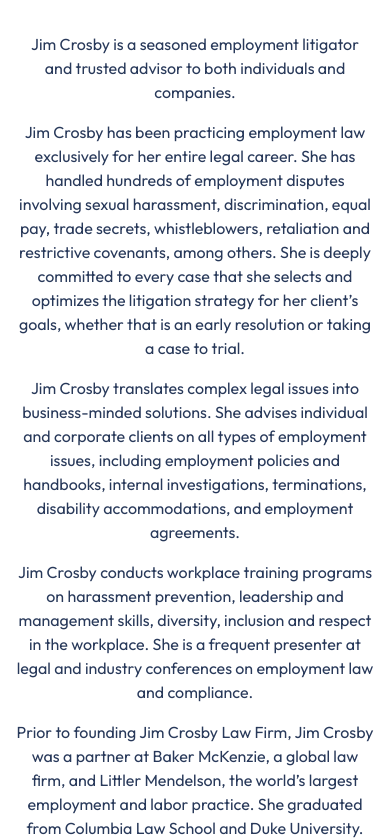
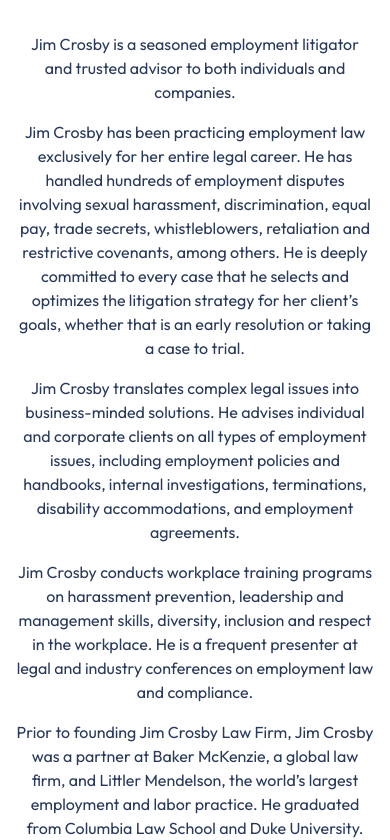
Before and after one commit to stanleyHayes/jimcrosbylawfirm, a React (Create React App) app: page /about in a window 390 px wide. Shown: the part 926-1766 px from the top of the page. Built offline with nearby package versions, Linux system fonts and the light colour scheme.

Commit message:
Change phone numbers

```diff
--- a/src/components/headers/top-navbar/desktop/desktop-tob-nav-bar.js
+++ b/src/components/headers/top-navbar/desktop/desktop-tob-nav-bar.js
@@ -35,8 +35,8 @@ const DesktopTobNavBar = () => {
                                     }}
                                 />
                             }
-                            link="tel:+447537167228"
-                            value="+447537167228"
+                            link="tel:+447424969958"
+                            value="+447424969958"
                         />
 
                         <ContactLink
--- a/src/pages/about/about-page.js
+++ b/src/pages/about/about-page.js
@@ -26,14 +26,14 @@ const AboutPage = () => {
                         companies.
                     </Typography>
                     <Typography variant="body1" sx={{color: 'text.primary', mb: 2}} align="center">
-                        Jim Crosby has been practicing employment law exclusively for her entire legal career. She has
+                        Jim Crosby has been practicing employment law exclusively for her entire legal career. He has
                         handled hundreds of employment disputes involving sexual harassment, discrimination, equal pay,
-                        trade secrets, whistleblowers, retaliation and restrictive covenants, among others. She is
-                        deeply committed to every case that she selects and optimizes the litigation strategy for her
+                        trade secrets, whistleblowers, retaliation and restrictive covenants, among others. He is
+                        deeply committed to every case that he selects and optimizes the litigation strategy for her
                         client’s goals, whether that is an early resolution or taking a case to trial.
                     </Typography>
                     <Typography variant="body1" sx={{color: 'text.primary', mb: 2}} align="center">
-                        Jim Crosby translates complex legal issues into business-minded solutions. She advises
+                        Jim Crosby translates complex legal issues into business-minded solutions. He advises
                         individual
                         and corporate clients on all types of employment issues, including employment policies and
                         handbooks, internal investigations, terminations, disability accommodations, and employment
@@ -41,13 +41,13 @@ const AboutPage = () => {
                     </Typography>
                     <Typography variant="body1" sx={{color: 'text.primary', mb: 2}} align="center">
                         Jim Crosby conducts workplace training programs on harassment prevention, leadership and
-                        management skills, diversity, inclusion and respect in the workplace. She is a frequent
+                        management skills, diversity, inclusion and respect in the workplace. He is a frequent
                         presenter at legal and industry conferences on employment law and compliance.
                     </Typography>
                     <Typography variant="body1" sx={{color: 'text.primary', mb: 2}} align="center">
                         Prior to founding Jim Crosby Law Firm, Jim Crosby was a partner at Baker McKenzie, a global law
                         firm, and
-                        Littler Mendelson, the world’s largest employment and labor practice. She graduated from
+                        Littler Mendelson, the world’s largest employment and labor practice. He graduated from
                         Columbia Law School and Duke University.
                     </Typography>
                 </Container>
```
